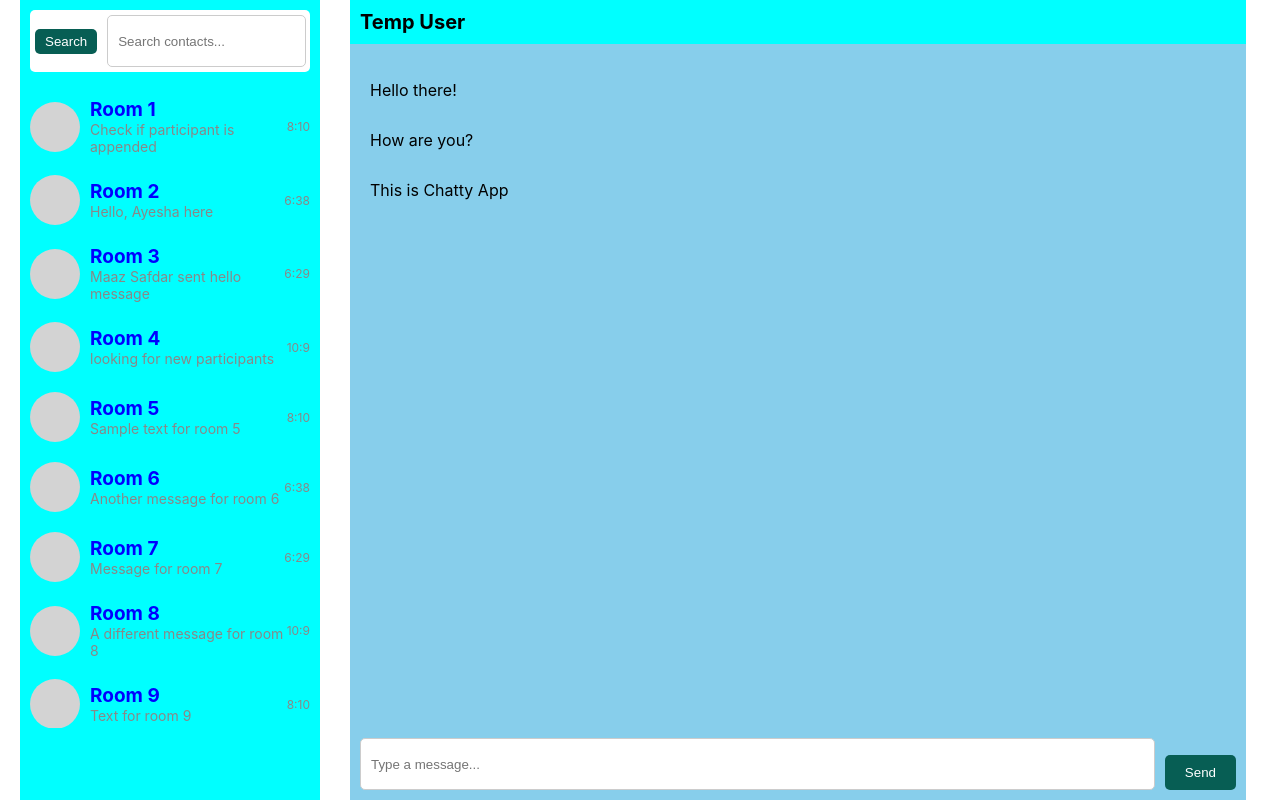
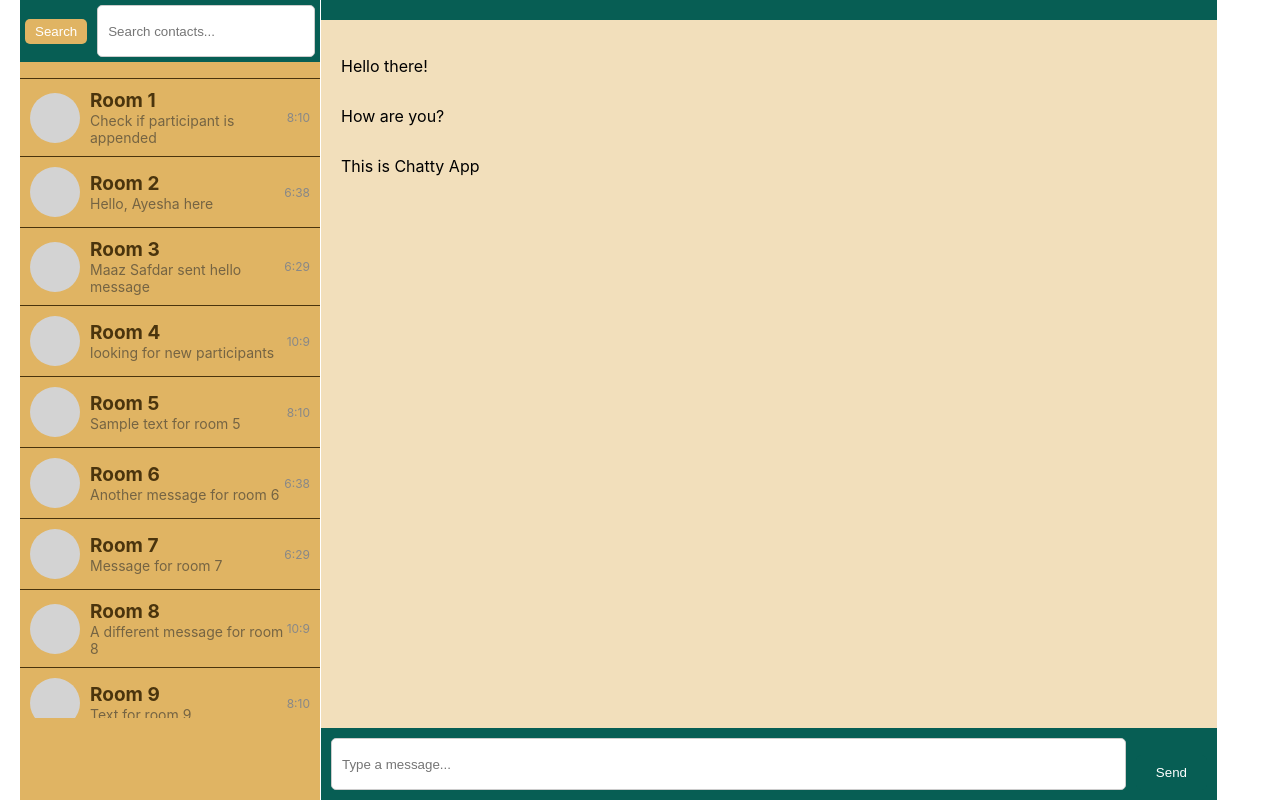
Before and after one commit to AsadullahBajwa/ChatApp, a React (Create React App) app: page /home in a window 1280 px wide. Built offline with nearby package versions, Linux system fonts and the light colour scheme; no server answers.

Commit message:
some layout chnages and stored token in local browser storage and access it

```diff
--- a/src/App.js
+++ b/src/App.js
@@ -5,6 +5,7 @@ import Signup from './components/Signup';
 import ChangePass from './components/ChangePass';
 import Home from './components/Home';
 import { BrowserRouter, Routes, Route } from 'react-router-dom';
+import ChatSectionComponent from './components/ChatSectionComponent';
 
 function App() {
   return (
@@ -14,6 +15,7 @@ function App() {
         <Route path='/login' element={<Login/>}/>
         <Route path='/forgot-pass' element={<ChangePass/>}/>
         <Route path='/home' element={<Home/>}/>
+        <Route path="/chat/:room_id" element={<Home/>}/>
       </Routes>
     </BrowserRouter>
   );
--- a/src/components/ChatSectionComponent.jsx
+++ b/src/components/ChatSectionComponent.jsx
@@ -1,86 +1,3 @@
-// import styled from 'styled-components';
-
-// const ChatSection = styled.div`
-//   width: 70%;
-//   height: 100vh;
-//   display: flex;
-//   flex-direction: column;
-//   margin-left: 350px;
-// `;
-
-// const ChatHeader = styled.div`
-//   display: flex;
-//   justify-content: space-between;
-//   align-items: center;
-//   background-color: skyblue;
-//   padding: 10px;
-// `;
-
-// const ChatTitle = styled.h1`
-//   font-size: 20px;
-//   margin: 0;
-// `;
-
-// const ChatInputWrapper = styled.div`
-//   display: flex;
-//   align-items: center;
-//   background-color: skyblue;
-//   padding: 10px;
-//   height:100vh;
-// `;
-
-// const ChatInput = styled.input`
-//   flex: 1;
-//   height: 30px;
-//   padding: 10px;
-//   border: 1px solid #ccc;
-//   border-radius: 5px;
-//   align-self: flex-end;
-// `;
-
-// const SendButton = styled.button`
-//   background-color: #075e54;
-//   color: white;
-//   border: none;
-//   padding: 10px 20px;
-//   border-radius: 5px;
-//   margin-left: 10px;
-//   align-self: flex-end;
-// `;
-
-// const ChatMessageList = styled.ul`
-//   list-style-type: none;
-//   padding: 0;
-// `;
-
-// const ChatMessage = styled.li`
-//   padding: 10px;
-// //   background-color: none;
-//   margin: 10px;
-//   border-radius: 5px;
-// //   align-self: flex-end;
-// `;
-
-// const ChatSectionComponent = () => {
-//   return (
-//     <ChatSection>
-//       <ChatHeader>
-//         <ChatTitle>Chat</ChatTitle>
-//       </ChatHeader>
-//       <ChatMessageList>
-//         <ChatMessage>Hello there!</ChatMessage>
-//         <ChatMessage>How are you?</ChatMessage>
-//       </ChatMessageList>
-//       <ChatInputWrapper>
-//         <ChatInput placeholder="Type a message..." />
-//         <SendButton>Send</SendButton>
-//       </ChatInputWrapper>
-
-//     </ChatSection>
-//   );
-// };
-
-// export default ChatSectionComponent;
 
 import React, { useState } from 'react';
 import styled from 'styled-components';
@@ -90,22 +7,23 @@ const ChatSection = styled.div`
   height: 100vh;
   display: flex;
   flex-direction: column;
-  margin-left: 350px;
+  margin-left: 321px;
   top: 10px;
-  background-color: skyblue;
+  background-color: #f2dfbb;
 `;
 
 const ChatHeader = styled.div`
   display: flex;
   justify-content: space-between;
   align-items: center;
-  background-color: skyblue;
+  background-color: #075e54;
   padding: 10px;
 //   border: 1px solid black;
-  background-color: cyan;
+  // background-color: cyan;
 `;
 
 const ChatTitle = styled.h1`
+  background-color: #4a340d,
   font-size: 20px;
   margin: 0;
 `;
@@ -113,7 +31,7 @@ const ChatTitle = styled.h1`
 const ChatInputWrapper = styled.div`
   display: flex;
   align-items: center;
-  background-color: skyblue;
+  background-color: #075e54;
   padding: 10px;
 `;
 
@@ -149,7 +67,9 @@ const ChatMessage = styled.li`
   border-radius: 5px;
 `;
 
-const ChatSectionComponent = () => {
+
+
+const ChatSectionComponent = ({chat_id}) => {
   const [messages, setMessages] = useState([
     'Hello there!',
     'How are you?',
@@ -157,10 +77,12 @@ const ChatSectionComponent = () => {
     // Add more messages to the array
   ]);
 
+  // console.log(chat_id);
+
   return (
     <ChatSection>
       <ChatHeader>
-        <ChatTitle>Temp User</ChatTitle>
+        <ChatTitle>{chat_id}</ChatTitle>
       </ChatHeader>
       <ChatMessageList>
         {messages.map((message, index) => (
--- a/src/components/Home.jsx
+++ b/src/components/Home.jsx
@@ -1,139 +1,208 @@
-import React from 'react'
+import React, { useEffect, useState,useMemo } from "react";
 // import SearchUser from './SearchUser'
-import SidebarComponent from './SidebarComponent'
-import ChatSectionComponent from './ChatSectionComponent'
+import SidebarComponent from "./SidebarComponent";
+import ChatSectionComponent from "./ChatSectionComponent";
+import { useParams} from "react-router-dom";
+
+const Home = () => {
+  const base_url = process.env.REACT_APP_BASE_URL
+  const end_point = "/activeRooms/";
+  const fullUrl = base_url + end_point;
+
+  console.log(fullUrl)
+
+  // const location = useLocation()
+  // const token = location.state.token;
+  // console.log(token)
+
+  const raw_token = localStorage.getItem("token");
+  console.log(raw_token);
 
 
 
+  const headers = useMemo(() => {
+    const headers = {
+      'Authorization': `Bearer ${raw_token}`, // Use 'Bearer' or the appropriate prefix if required
+      'Content-Type': 'application/json', // Adjust the content type as needed
+    };
+    return headers
+  }, [raw_token]);
+  console.log(headers);
 
-const Home = () => {
+  const [resultData, setResultData] = useState(null);
+
+  // useEffect(() => {
+  //   fetch(fullUrl, {
+  //     method: 'GET',
+  //     headers:headers
+  //   })
+  //     .then((response) => {
+  //       if (!response.ok) {
+  //         throw new Error("Network response was not ok"); // Corrected this line
+  //       }
+  //       return response.json();
+  //     })
+  //     .then((data) => {
+  //       setResultData(data);
+  //     })
+  //     .catch((error) => {
+  //       console.error("Fetch error:", error);
+  //       setResultData(null);
+  //     });
+  // }, [fullUrl, headers]);
+
+
+  useEffect(() => {
+    const fetchData = async () => {
+      try {
+        const response = await fetch(fullUrl, {
+          method: 'GET',
+          headers: headers,
+        });
+
+        if (!response.ok) {
+          throw new Error('Network response was not ok');
+        }
+
+        const data = await response.json();
+        setResultData(data);
+      } catch (error) {
+        console.error('Fetch error:', error);
+        setResultData(null);
+      }
+    };
+
+    fetchData(); // Call the async function
+
+  }, [fullUrl, headers]);
+
+
+  console.log(resultData);
+
+  const { room_id } = useParams();
+  // console.log(room_id)
 
   const responseData = {
-    "message": "Active Rooms retrieved successfully",
-    "data": {
-        "receivers_name": {
-            "[2, 3]": [
-                "maaz_safdar",
-                "ayesha farooq"
-            ]
+    message: "Active Rooms retrieved successfully",
+    data: {
+      receivers_name: {
+        "[2, 3]": ["maaz_safdar", "ayesha farooq"],
       },
-        "group_name": {
+      group_name: {
         "[2, 3, 4, 5, 6, 7]": [
           "programming_room",
           "room2",
           "test_team",
           "new_room",
           "python_room",
-                "test_room"
-            ]
+          "test_room",
+        ],
       },
       "active room": [
         {
-              "room_id": 1,
-              "room_name":"Room 1",
-              "timestamp": 1695629405,
-              "text": "Check if participant is appended"
+          room_id: 1,
+          room_name: "Room 1",
+          timestamp: 1695629405,
+          text: "Check if participant is appended",
         },
         {
-              "room_id": 2,
-              "room_name":"Room 2",
-              "timestamp": 1695796714,
-              "text": "Hello, Ayesha here "
+          room_id: 2,
+          room_name: "Room 2",
+          timestamp: 1695796714,
+          text: "Hello, Ayesha here ",
         },
         {
-              "room_id": 3,
-              "room_name":"Room 3",
-              "timestamp": 1696400970,
-              "text": "Maaz Safdar sent hello message"
+          room_id: 3,
+          room_name: "Room 3",
+          timestamp: 1696400970,
+          text: "Maaz Safdar sent hello message",
         },
         {
-              "room_id": 4,
-              "room_name":"Room 4",
-              "timestamp": 1695377388,
-              "text": "looking for new participants"
+          room_id: 4,
+          room_name: "Room 4",
+          timestamp: 1695377388,
+          text: "looking for new participants",
         },
         {
-              "room_id": 5,
-              "room_name":"Room 5",
-              "timestamp": 1695629405,
-              "text": "Sample text for room 5"
+          room_id: 5,
+          room_name: "Room 5",
+          timestamp: 1695629405,
+          text: "Sample text for room 5",
         },
         {
-              "room_id": 6,
-              "room_name":"Room 6",
-              "timestamp": 1695796714,
-              "text": "Another message for room 6"
+          room_id: 6,
+          room_name: "Room 6",
+          timestamp: 1695796714,
+          text: "Another message for room 6",
         },
         {
-              "room_id": 7,
-              "room_name":"Room 7",
-              "timestamp": 1696400970,
-              "text": "Message for room 7"
+          room_id: 7,
+          room_name: "Room 7",
+          timestamp: 1696400970,
+          text: "Message for room 7",
         },
         {
-              "room_id": 8,
-              "room_name":"Room 8",
-              "timestamp": 1695377388,
-              "text": "A different message for room 8"
+          room_id: 8,
+          room_name: "Room 8",
+          timestamp: 1695377388,
+          text: "A different message for room 8",
         },
         {
-              "room_id": 9,
-              "room_name":"Room 9",
-              "timestamp": 1695629405,
-              "text": "Text for room 9"
+          room_id: 9,
+          room_name: "Room 9",
+          timestamp: 1695629405,
+          text: "Text for room 9",
         },
         {
-              "room_id": 10,
-              "room_name":"Room 10",
-              "timestamp": 1695796714,
-              "text": "Room 10 message"
+          room_id: 10,
+          room_name: "Room 10",
+          timestamp: 1695796714,
+          text: "Room 10 message",
         },
         {
-              "room_id": 11,
-              "room_name":"Room 11",
-              "timestamp": 1696400970,
-              "text": "Message for room 11"
+          room_id: 11,
+          room_name: "Room 11",
+          timestamp: 1696400970,
+          text: "Message for room 11",
         },
         {
-              "room_id": 12,
-              "room_name":"Room 12",
-              "timestamp": 1695377388,
-              "text": "Another message for room 12"
+          room_id: 12,
+          room_name: "Room 12",
+          timestamp: 1695377388,
+          text: "Another message for room 12",
         },
         {
-              "room_id": 13,
-              "room_name":"Room 13",
-              "timestamp": 1695629405,
-              "text": "Text for room 13"
+          room_id: 13,
+          room_name: "Room 13",
+          timestamp: 1695629405,
+          text: "Text for room 13",
         },
         {
-              "room_id": 14,
-              "room_name":"Room 14",
-              "timestamp": 1695796714,
-              "text": "Room 14 message"
+          room_id: 14,
+          room_name: "Room 14",
+          timestamp: 1695796714,
+          text: "Room 14 message",
         },
         {
-              "room_id": 15,
-              "room_name":"Room 15",
-              "timestamp": 1696400970,
-              "text": "Message for room 15"
-          }
-      ]
-
-    }
-}
-
+          room_id: 15,
+          room_name: "Room 15",
+          timestamp: 1696400970,
+          text: "Message for room 15",
+        },
+      ],
+    },
+  };
 
   return (
     <div>
-      <SidebarComponent responseData={responseData}/>
-      <ChatSectionComponent/>
+      <SidebarComponent responseData={responseData} />
+      <ChatSectionComponent chat_id={room_id} />
       {/* <div>
         <h1>Chatty</h1>
       </div>
       <SearchUser/> */}
     </div>
-  )
-}
+  );
+};
 
-export default Home
+export default Home;
--- a/src/components/Login.jsx
+++ b/src/components/Login.jsx
@@ -3,6 +3,14 @@ import { Link,useNavigate } from "react-router-dom";
 
 const Login = () => {
     const navigate=useNavigate()
+
+    const base_url = process.env.REACT_APP_BASE_URL
+    // console.log(base_url)
+    const end_point = '/newLogin'
+    const fullUrl = base_url + end_point
+
+    console.log(fullUrl)
+
   // maintaining the state of form in component
   const [formData, setFormData] = useState({
     email: "",
@@ -21,7 +29,7 @@ const Login = () => {
     e.preventDefault();
 
     try {
-      const response = await fetch("http://127.0.0.1:8000/newLogin", {
+      const response = await fetch(fullUrl, {
         method: "POST",
         headers: {
           "Content-Type": "application/json",
@@ -39,7 +47,9 @@ const Login = () => {
             email: "",
             password: "",
           });
-        token=data.token;
+        token=data.data[0]['token'];
+        localStorage.setItem('token',token)
+        // console.log(token)
         navigate('/home');
       } else {
         // Handle Login error
--- a/src/components/SidebarComponent.jsx
+++ b/src/components/SidebarComponent.jsx
@@ -5,7 +5,7 @@ import { Link } from 'react-router-dom';
 const Sidebar = styled.div`
   width: 300px;
   height: 100vh;
-  background-color: cyan;
+  background-color: #e0b463;
   position: fixed;
   left: 20px; /* Adjust the left margin as needed */
   // top: 10px;
@@ -15,14 +15,14 @@ const Sidebar = styled.div`
 const SearchContainer = styled.div`
   display: flex;
   align-items: center;
-  background-color: #fff;
+  background-color: #075e54;
   padding: 5px;
-  border-radius: 5px;
-  margin: 10px;
+  // border-radius: 5px;
+  // margin: 10px;
 `;
 
 const SearchButton = styled.button`
-  background-color: #075e54; /* Button background color */
+  background-color: #e0b463; /* Button background color */
   color: white;
   border: none;
   padding: 5px 10px;
@@ -78,11 +78,11 @@ const ChatInfo = styled.div`
 const UserName = styled.div`
   font-size: 19px;
   font-weight: bold;
-  color: blue;
+  color: #4a340d;
 `;
 
 const LastMessage = styled.div`
-  color: #888;
+  color: #756443;
   font-size: 14px;
 `;
 
@@ -92,6 +92,11 @@ const Timestamp = styled.div`
   text-align: right;
 `;
 
+const Separator = styled.div`
+  border-top: 1px solid #4a340d; /* Adjust color and thickness as needed */
+  // margin: 10px 0; /* Add margin as needed */
+`;
+
 
 
 const SidebarComponent = ({ responseData }) => {
@@ -99,9 +104,13 @@ const SidebarComponent = ({ responseData }) => {
   const [email,setEmail]=useState('')
   const [userExists,setUserExists]=useState(null)
 
+  const base_url = process.env.REACT_APP_BASE_URL
+  const end_point = "/search_user";
+  const fullUrl = base_url + end_point;
+
   const handleSearch = async () =>{
     try {
-        const response = await fetch("http://127.0.0.1:8000/search_user", {
+        const response = await fetch(fullUrl, {
           method: 'POST',
           headers: {
             'Content-Type': 'application/json'
@@ -127,6 +136,7 @@ const SidebarComponent = ({ responseData }) => {
         <SearchBar value={email} onChange={(e) => setEmail(e.target.value)} placeholder="Search contacts..."></SearchBar>
       </SearchContainer>
       <SidebarMenu>
+      <Separator/>
         {activeRooms.map((room) => (
           <Link
             to={`/chat/${room.room_id}`}
@@ -140,8 +150,10 @@ const SidebarComponent = ({ responseData }) => {
               </ChatInfo>
               <Timestamp>{formatTimestamp(room.timestamp)}</Timestamp>
             </ChatPreview>
+            <Separator/>
           </Link>
         ))}
+
         {/* Rest of your sidebar items */}
       </SidebarMenu>
     </Sidebar>
--- a/src/components/Signup.jsx
+++ b/src/components/Signup.jsx
@@ -3,6 +3,10 @@ import { Link, useNavigate } from "react-router-dom";
 
 const Signup = () => {
     const navigate = useNavigate();
+
+    const base_url = process.env.BASE_URL
+    const end_point = '/signUp'
+    const fullUrl = base_url + end_point
 
   // maintaining the state of form in component
   const [formData, setFormData] = useState({
@@ -21,8 +25,10 @@ const Signup = () => {
   const handleSubmit = async (e) => {
     e.preventDefault();
 
+    console.log(formData)
+
     try {
-      const response = await fetch("http://127.0.0.1:8000/signUp", {
+      const response = await fetch(fullUrl, {
         method: "POST",
         headers: {
           "Content-Type": "application/json",
```
Also changed, not shown: src/components/ActiveRooms.jsx (deleted, +0 -10 lines), src/components/css/sidebar.css (deleted, +0 -27 lines), 1 other file (tests, documents, lock files or other folders). Lines whose indentation alone changed are shown as unchanged.
